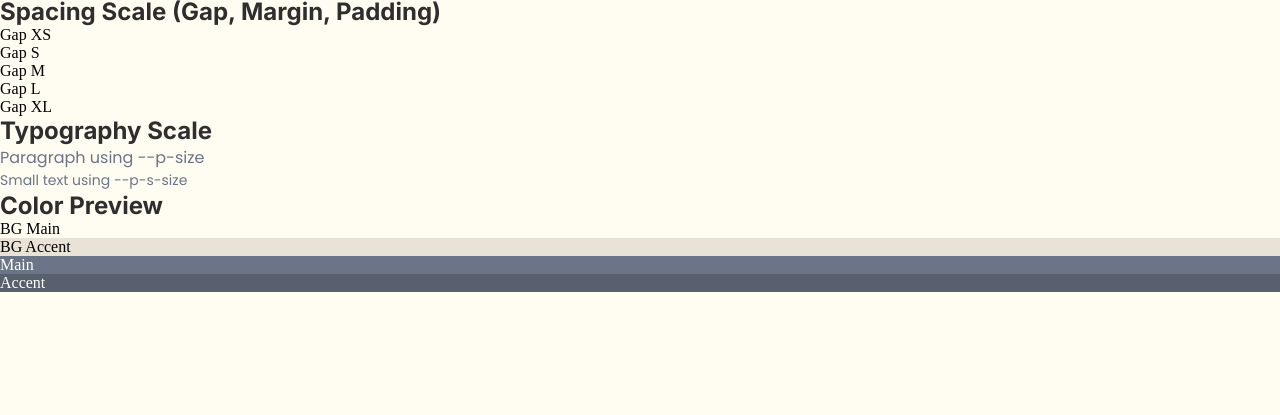
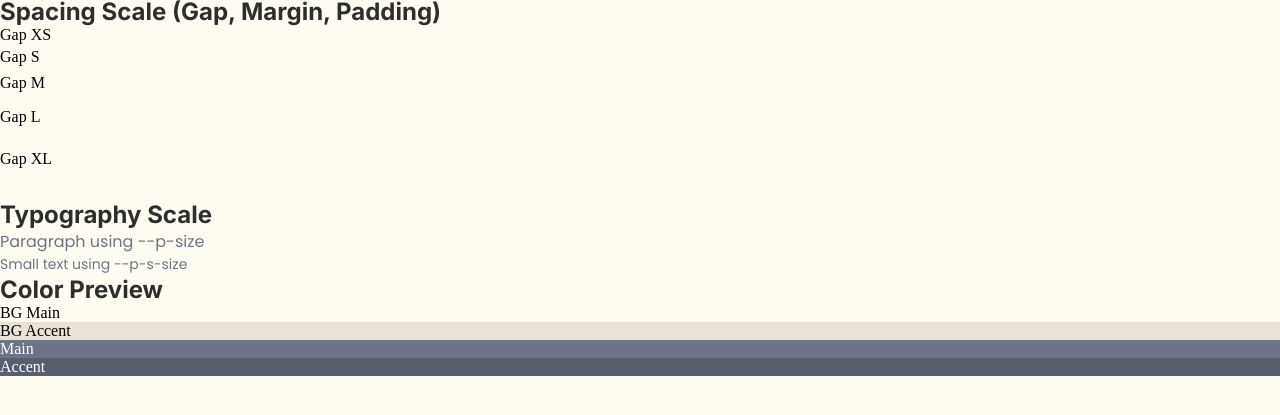
Before and after one commit to ThePhilipJuhl/Good-clothing-, a plain HTML site: page test.htm in a window 1280 px wide. Shown: the part 67-482 px from the top of the page. Drawn offline with Linux system fonts and the light colour scheme.

Commit message:
changes made in gap padding and margin

```diff
--- a/css/variables.css
+++ b/css/variables.css
@@ -27,29 +27,26 @@
     --p-s-size: clamp(0.875rem, 1vw, 1rem);
 
 
-    /* === gap === */
-    --gap-xs: #;
-    --gap-s: #;
-    --gap-m: #;
-    --gap-l: #;
-    --gap-xl: #;
+ /* === gap === */
+--gap-xs: 0.25rem;
+--gap-s: 0.5rem;
+--gap-m: 1rem;
+--gap-l: 1.5rem;
+--gap-xl: 2rem;
 
+/* === padding === */
+--padding-xs: 0.25rem;
+--padding-s: 0.5rem;
+--padding-m: 1rem;
+--padding-l: 1.5rem;
+--padding-xl: 2rem;
 
-    /* === padding === */
-    --padding-xs: #;
-    --padding-s: #;
-    --padding-m: #;
-    --padding-l: #;
-    --padding-xl: #;
-
-
-    /* === margin === */
-    --margin-xs: #;
-    --margin-s: #;
-    --margin-m: #;
-    --margin-l: #;
-    --margin-xl: #;
-
+/* === margin === */
+--margin-xs: 0.25rem;
+--margin-s: 0.5rem;
+--margin-m: 1rem;
+--margin-l: 1.5rem;
+--margin-xl: 2rem;
 
 
 
```
